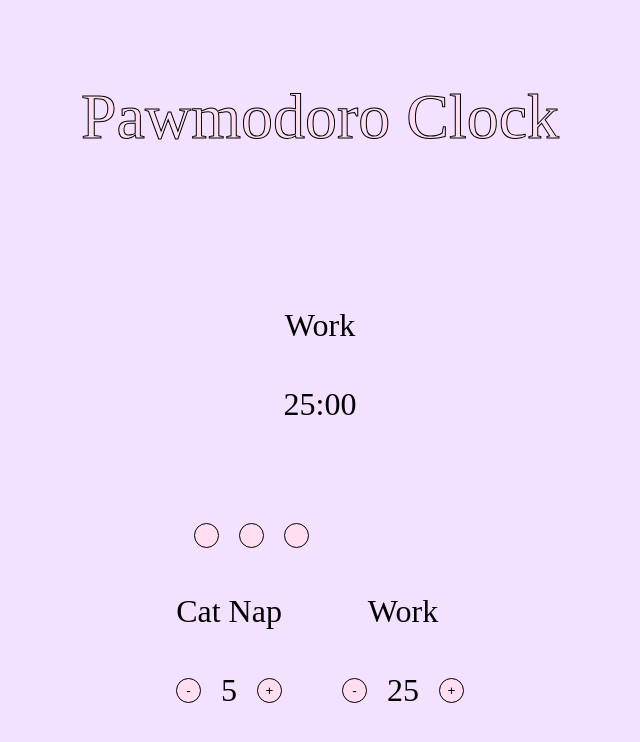
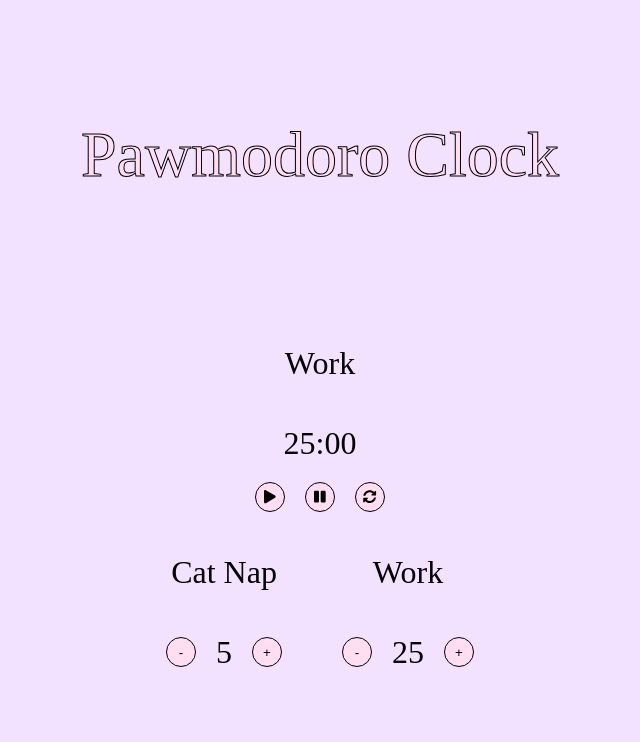
Before and after one commit to scampcoder/pawmodoro, a React (Create React App) app: page / in a window 1280 px wide. Shown: the top 742 px of the page, without its empty margins (320-960 px from the left). Built offline with nearby package versions, Linux system fonts and the light colour scheme; a web font is replaced by a local one.

Commit message:
add action btns to timer

```diff
--- a/src/App.css
+++ b/src/App.css
@@ -35,7 +35,8 @@ h4 {
 }
 
 .main-timer {
-    margin: 100px;
+    margin-top: 100px;
+    margin-bottom: 20px;
     text-align: center;
 }
 
@@ -45,12 +46,16 @@ h4 {
 
 button {
     margin: 0 10px;
-    height: 25px;
-    width: 25px;
+    height: 30px;
+    width: 30px;
     border-radius: 50%;
     border: 1px solid black;
     cursor: pointer;
     background-color: #ffdef2;
+}
+
+.action-btns {
+    text-align: center;
 }
 
 
--- a/src/components/MainTimerComponent.js
+++ b/src/components/MainTimerComponent.js
@@ -1,5 +1,6 @@
 import React from 'react';
 import { FontAwesomeIcon } from '@fortawesome/react-fontawesome'
+import { faPlay, faPause, faSyncAlt } from '@fortawesome/free-solid-svg-icons'
 
 class Timer extends React.Component {
     constructor(props) {
@@ -22,9 +23,9 @@ class Timer extends React.Component {
                     <span className="timer">{this.state.timerSecond < 10 ? '0' + this.state.timerSecond : this.state.timerSecond}</span>
                 </section>
                 <section className="action-btns">
-                    <button></button>
-                    <button></button>
-                    <button></button>
+                    <button><FontAwesomeIcon icon={faPlay} /></button>
+                    <button><FontAwesomeIcon icon={faPause} /></button>
+                    <button><FontAwesomeIcon icon={faSyncAlt} /></button>
                 </section>
             </section>
         )
```
